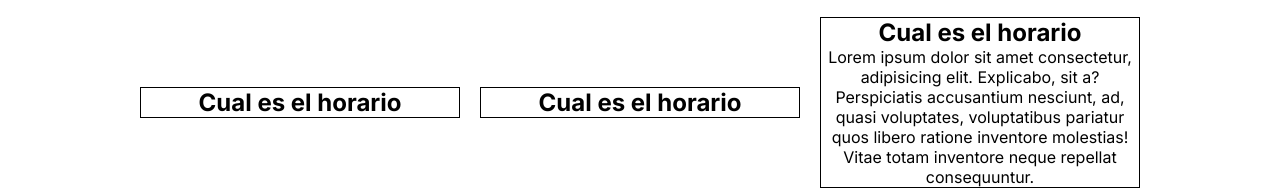
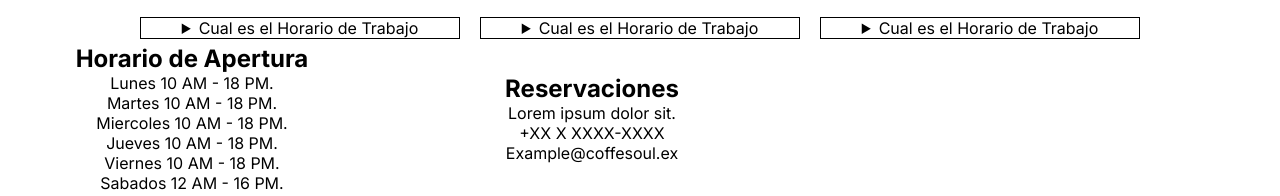
Before and after one commit to igleal/segunda_entrega_sitio_coffe, a website: page page/faqs.html in a window 1280 px wide. Shown: the part 159-355 px from the top of the page. Drawn offline with Linux system fonts and the light colour scheme; files whose address does not match are found by name.

Commit message:
cambios en faq

```diff
--- a/page/faqs.html
+++ b/page/faqs.html
@@ -46,38 +46,32 @@
 
         <div class="faqs">
           <article class="faqs__questions">
-            <h2>Cual es el horario</h2>
-            <div>
-<!--               <p>
-                Lorem ipsum dolor sit amet consectetur, adipisicing elit.
+            <details>
+              <summary>Cual es el Horario de Trabajo</summary>
+              <p>Lorem ipsum dolor sit amet consectetur, adipisicing elit.
                 Explicabo, sit a? Perspiciatis accusantium nesciunt, ad, quasi
                 voluptates, voluptatibus pariatur quos libero ratione inventore
-                molestias! Vitae totam inventore neque repellat consequuntur.
-              </p> -->
-            </div>
+                molestias! Vitae totam inventore neque repellat consequuntur.</p>
+            </details>
           </article>
           <article class="faqs__questions">
-            <h2>Cual es el horario</h2>
-            <div>
-<!--               <p>
-                Lorem ipsum dolor sit amet consectetur, adipisicing elit.
+            <details>
+              <summary>Cual es el Horario de Trabajo</summary>
+              <p>Lorem ipsum dolor sit amet consectetur, adipisicing elit.
                 Explicabo, sit a? Perspiciatis accusantium nesciunt, ad, quasi
                 voluptates, voluptatibus pariatur quos libero ratione inventore
-                molestias! Vitae totam inventore neque repellat consequuntur.
-              </p> -->
-            </div>
+                molestias! Vitae totam inventore neque repellat consequuntur.</p>
+            </details>
           </article>
 
           <article class="faqs__questions">
-            <h2>Cual es el horario</h2>
-            <div>
-              <p>
-                Lorem ipsum dolor sit amet consectetur, adipisicing elit.
+            <details>
+              <summary>Cual es el Horario de Trabajo</summary>
+              <p>Lorem ipsum dolor sit amet consectetur, adipisicing elit.
                 Explicabo, sit a? Perspiciatis accusantium nesciunt, ad, quasi
                 voluptates, voluptatibus pariatur quos libero ratione inventore
-                molestias! Vitae totam inventore neque repellat consequuntur.
-              </p>
-            </div>
+                molestias! Vitae totam inventore neque repellat consequuntur.</p>
+            </details>
           </article>
         </div>
       </section>
--- a/scss/layout/_home.scss
+++ b/scss/layout/_home.scss
@@ -77,6 +77,9 @@
   flex-direction: column;
   align-items: center;
   gap: 1rem;
+  background-image: url("../../assets/img_page/seed_coffe.svg");
+  background-color: map-get($colores, color-four);
+  background-position: center;
 
   &__descrip {
     max-width: 80%;
```
Also changed, not shown: css/styles.css, 1 other file.
